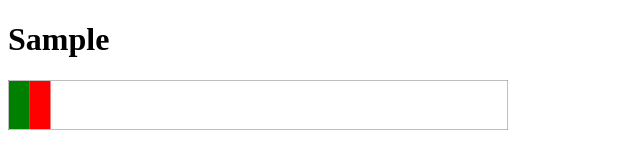
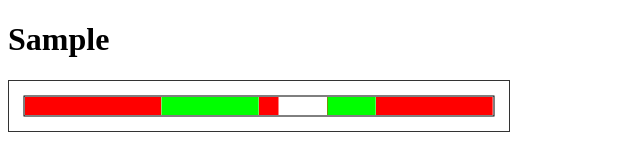
Before and after one commit to msp0310/TimelineChart, a website: page sample/sample.html in a window 1280 px wide. Shown: the whole page, without its empty margins (0-640 px from the left). Drawn offline with Linux system fonts and the light colour scheme.

Commit message:
[feature] 設定にパディングを指定可能に変更

```diff
--- a/package.json
+++ b/package.json
@@ -1,6 +1,6 @@
 {
   "name": "timeline-chart",
-  "version": "0.1.1",
+  "version": "0.1.2",
   "description": "",
   "main": "timeline-chart.js",
   "scripts": {
--- a/sample/sample.html
+++ b/sample/sample.html
@@ -12,23 +12,61 @@
 <body>
   <h1>Sample</h1>
 
-    <canvas id="chart" width="500" height="50"></canvas>
+  <canvas id="chart" width="500" height="50" style="border: 1px solid #333;"></canvas>
   <script>
     var chart = new TimelineChart(document.getElementById('chart'), {
-            borderColor: 'gray',
+      config: {
+        borderColor: 'rgba(0,0,0,1.0)',
+        backgroundColor: 'rgba(255,255,255,0.0)',
+        layout: {
+          padding: {
+            left: 15,
+            top: 15,
+            right: 15,
+            bottom: 15
+          }
+        }
+      },
       data: [{
-                startTime: '00:00',
-                endTime: '01:00',
-                color: 'green',
-                label: '正常'
+        "startTime": "00:00",
+        "endTime": "06:59",
+        "color": "rgba(255,0,0,1.0)",
+        "label": "計画停止"
       }, {
-                startTime: '01:00',
-                endTime: '02:00',
-                color: 'red',
-                label: '異常停止'
+        "startTime": "07:00",
+        "endTime": "11:59",
+        "color": "rgba(0,255,0,1.0)",
+        "label": "正常"
+      }, {
+        "startTime": "12:00",
+        "endTime": "13:00",
+        "color": "rgba(255,0,0,1.0)",
+        "label": "計画停止"
+      }, {
+        "startTime": "15:30",
+        "endTime": "15:59",
+        "color": "rgba(0,255,0,1.0)",
+        "label": "正常"
+      }, {
+        "startTime": "15:30",
+        "endTime": "15:59",
+        "color": "rgba(255,0,0,1.0)",
+        "label": "異常停止"
+      }, {
+        "startTime": "15:31",
+        "endTime": "17:59",
+        "color": "rgba(0,255,0,1.0)",
+        "label": "正常"
+      }, {
+        "startTime": "18:00",
+        "endTime": "23:59",
+        "color": "rgba(255,0,0,1.0)",
+        "label": "計画停止"
       }]
     });
+
     chart.draw();
+
   </script>
 </body>
 
--- a/src/config.ts
+++ b/src/config.ts
@@ -1,4 +1,5 @@
 import TimeUnitElement from './time-unit';
+import LayoutConfig from './config/config-layout';
 
 /**
  * Config.
@@ -8,12 +9,14 @@ export default class Config {
     public backgroundColor: string
     public data: TimeUnitConfig[]
     public tooltip: (timeUnit: TimeUnitElement) => string
+    public layout: LayoutConfig
 
     constructor(config: any) {
         this.borderColor = config.borderColor || '#000'
         this.backgroundColor = config.backgroundColor || '#fff'
         this.data = config.data
         this.tooltip = config.tooltip
+        this.layout = new LayoutConfig(config.layout != null ? config.layout : {} )
     }
 }
 
--- /dev/null
+++ b/src/config/config-layout.ts
@@ -0,0 +1,19 @@
+/**
+ * Layout.
+ */
+export default class LayoutConfig {
+  public padding: PaddingConfig;
+
+  constructor(layout: any) {
+    this.padding = (layout.padding != null ? layout.padding : new PaddingConfig(0, 0, 0, 0)) as PaddingConfig;
+  }
+}
+
+export class PaddingConfig {
+  constructor(
+    public left: number = 0,
+    public top: number = 0,
+    public right: number = 0,
+    public bottom: number = 0
+  ) {}
+}
--- a/src/time-unit.ts
+++ b/src/time-unit.ts
@@ -1,46 +1,47 @@
-import { TimeSpan } from "timespan"
+import { TimeSpan } from "timespan";
+import Config from './config';
 
 /**
  * Time Unit Element.
  */
 export default class TimeUnitElement {
-
   constructor(
     public height: number,
     public startTime: TimeSpan,
     public endTime: TimeSpan,
     public oneMinuteWidth: number,
     public color: string,
-    public label: string
+    public label: string,
+    public config: Config
   ) {
-    this.height = height
-    this.startTime = startTime
-    this.endTime = endTime
-    this.oneMinuteWidth = oneMinuteWidth
-    this.color = color || "#fff"
+    this.height = height;
+    this.startTime = startTime;
+    this.endTime = endTime;
+    this.oneMinuteWidth = oneMinuteWidth;
+    this.color = color || "#fff";
   }
 
   public get totalMinutes(): number {
-    return this.endTime.totalMinutes() - this.startTime.totalMinutes()
+    return this.endTime.totalMinutes() - this.startTime.totalMinutes();
   }
 
   public get width(): number {
-    return this.oneMinuteWidth * this.totalMinutes
+    return this.oneMinuteWidth * this.totalMinutes;
   }
 
   public get x(): number {
-    const offset = this.startTime.totalMinutes() * this.oneMinuteWidth
+    const offset = this.startTime.totalMinutes() * this.oneMinuteWidth;
     // 1px is border
-    return offset + 1
+    return (offset + 1) + this.config.layout.padding.left;
   }
 
   public get y(): number {
     // 1px is border
-    return 1
+    return 1 + this.config.layout.padding.top;
   }
 
   public draw(canvas: CanvasRenderingContext2D): void {
-    canvas.fillStyle = this.color
-    canvas.fillRect(this.x, this.y, this.width, this.height)
+    canvas.fillStyle = this.color;
+    canvas.fillRect(this.x, this.y, this.width, this.height);
   }
 }
--- a/src/timeline-chart.ts
+++ b/src/timeline-chart.ts
@@ -17,17 +17,17 @@ export default class TimelineChart {
   public timeUnits: TimeUnitElement[]
   public tooltip: Tooltip
 
-  constructor(element: HTMLCanvasElement, config: any) {
+  constructor(element: HTMLCanvasElement, obj: any) {
     this.element = element
     this.canvas = this.element.getContext("2d")
     this.tooltip = new Tooltip()
-    this.config = new Config(config)
+    this.config = new Config(obj.config)
 
     // Set Without Border Px.
-    this.width = this.element.width - 2
-    this.height = this.element.height - 2
+    this.width = (this.element.width - 2) - (this.config.layout.padding.left + this.config.layout.padding.right)
+    this.height = this.element.height - 2- (this.config.layout.padding.top + this.config.layout.padding.bottom)
     const oneMinuteWidth = this.width / (24 * 60)
-    this.timeUnits = config.data.map(unit => {
+    this.timeUnits = obj.data.map(unit => {
       const startTime = this.getTimeSpanFromString(unit.startTime)
       const endTime = this.getTimeSpanFromString(unit.endTime)
       return new TimeUnitElement(
@@ -36,7 +36,8 @@ export default class TimelineChart {
         endTime,
         oneMinuteWidth,
         unit.color,
-        unit.label
+        unit.label,
+        this.config
       )
     })
 
@@ -105,7 +106,9 @@ export default class TimelineChart {
    */
   private drawBorder() {
     this.canvas.strokeStyle = this.config.borderColor
-    this.canvas.strokeRect(0, 0, this.element.width, this.element.height)
+    const paddingX = this.config.layout.padding.top + this.config.layout.padding.bottom
+    const paddingY = this.config.layout.padding.left + this.config.layout.padding.right
+    this.canvas.strokeRect(this.config.layout.padding.left, this.config.layout.padding.top, this.element.width - paddingY, this.element.height - paddingX)
   }
 
   /**
@@ -113,7 +116,7 @@ export default class TimelineChart {
    */
   private drawBackground() {
     this.canvas.fillStyle = this.config.backgroundColor
-    this.canvas.fillRect(1, 1, this.width, this.height)
+    this.canvas.fillRect(this.config.layout.padding.left + 1, this.config.layout.padding.top + 1, this.width, this.height)
   }
 
   /**
```
Also changed, not shown: dist/TimelineChart.js. Lines whose indentation alone changed are shown as unchanged.
